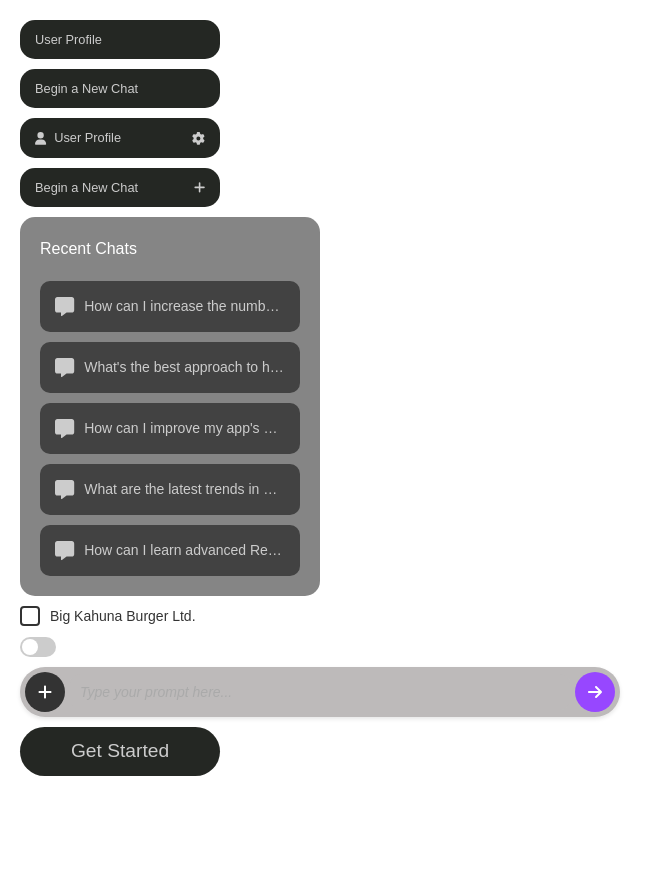
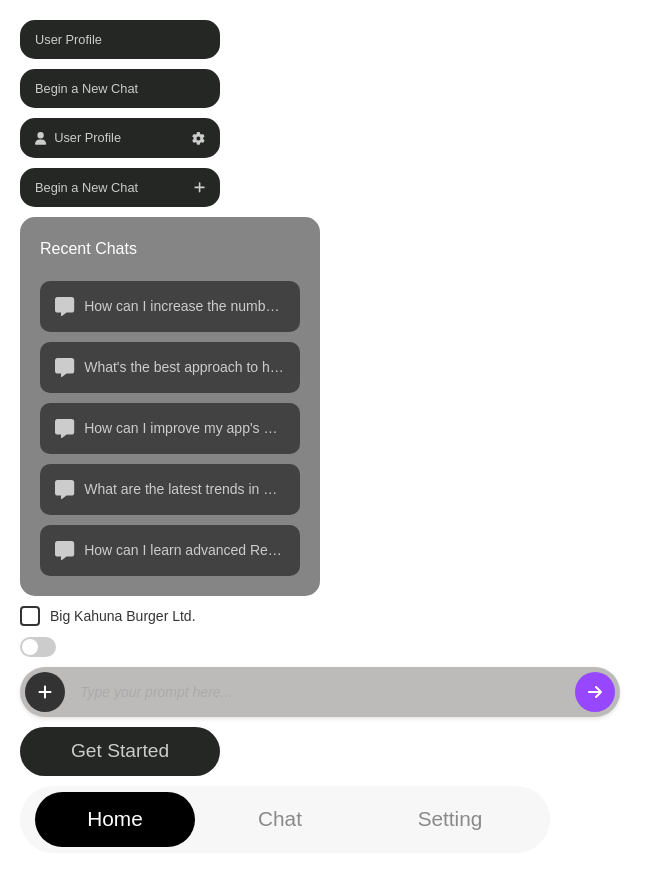
Before and after one commit to 1209kes/React-Session-TF, a React (Vite) app in the folder chat-project/: page /component in a window 1280 px wide. Shown: the top 886 px of the page, without its empty margins (0-663 px from the left). Built offline with nearby package versions, Linux system fonts and the light colour scheme.

Commit message:
feat: step3: dropmenu done

```diff
--- a/chat-project/src/components/shared/DropMenu/DropMenu.jsx
+++ b/chat-project/src/components/shared/DropMenu/DropMenu.jsx
@@ -0,0 +1,27 @@
+import { Tab, TabGroup, TabList, TabPanel, TabPanels } from '@headlessui/react';
+import styles from './DropMenu.module.css';
+
+export default function DropMenu() {
+    return (
+        <div className={styles.container}>
+            <div className={styles.tabWrapper}>
+                <TabGroup>
+                    <TabList className={styles.tabList}>
+                        <Tab className={({ selected }) => (selected ? `${styles.tab} ${styles.selected}` : styles.tab)}>
+                            {' '}
+                            Home{' '}
+                        </Tab>
+                        <Tab className={({ selected }) => (selected ? `${styles.tab} ${styles.selected}` : styles.tab)}>
+                            {' '}
+                            Chat{' '}
+                        </Tab>
+                        <Tab className={({ selected }) => (selected ? `${styles.tab} ${styles.selected}` : styles.tab)}>
+                            {' '}
+                            Setting{' '}
+                        </Tab>
+                    </TabList>
+                </TabGroup>
+            </div>
+        </div>
+    );
+}
--- a/chat-project/src/components/shared/DropMenu/DropMenu.module.css
+++ b/chat-project/src/components/shared/DropMenu/DropMenu.module.css
@@ -0,0 +1,33 @@
+.tabWrapper {
+    display: flex;
+    justify-content: center;
+    align-items: center;
+    border-radius: 56px;
+    background-color: #f7f7f7;
+    width: 530px;
+    height: 67px;
+}
+
+.tabList {
+    display: flex;
+    justify-content: center;
+    align-items: center;
+}
+
+.tab {
+    color: #8a8a8a;
+    font-size: 1.3rem;
+    width: 170px;
+    height: 67px;
+}
+
+.selected {
+    color: #ffffff;
+    background-color: #000000;
+    border-radius: 56px;
+    width: 160px;
+    height: 55px;
+    display: flex;
+    justify-content: center;
+    align-items: center;
+}
--- a/chat-project/src/pages/Component/Component.jsx
+++ b/chat-project/src/pages/Component/Component.jsx
@@ -4,6 +4,7 @@ import MessageList from '../../components/MessageList/MessageList';
 import CustomCheckbox from '../../components/shared/CheckBox/CheckBox';
 import CustomSwitch from '../../components/shared/Swtich/Switch';
 import Input from '../../components/Input/Input';
+import DropMenu from '../../components/shared/DropMenu/DropMenu';
 import { faUser, faCog, faPlus } from '@fortawesome/free-solid-svg-icons';
 import { showAlert } from '../../utils/Alert';
 import styles from './Component.module.css';
@@ -66,6 +67,7 @@ const ComponentPage = () => {
                     justifyContent="center"
                     fontSize="1.2rem"
                 />
+                <DropMenu></DropMenu>
             </main>
         </div>
     );
```
